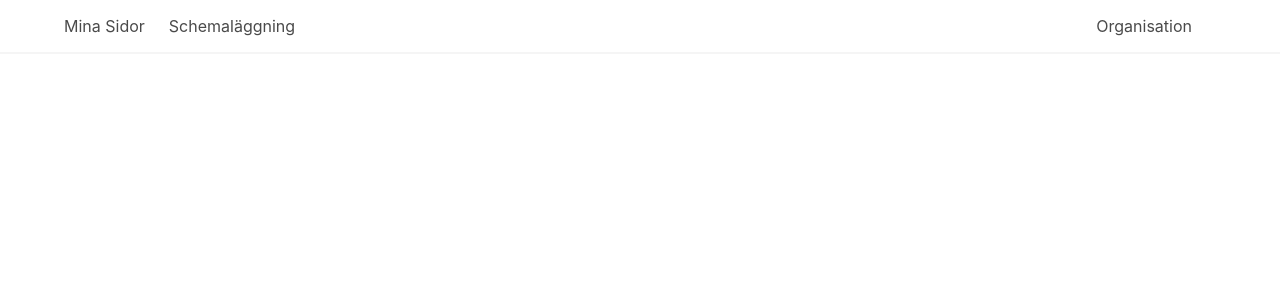
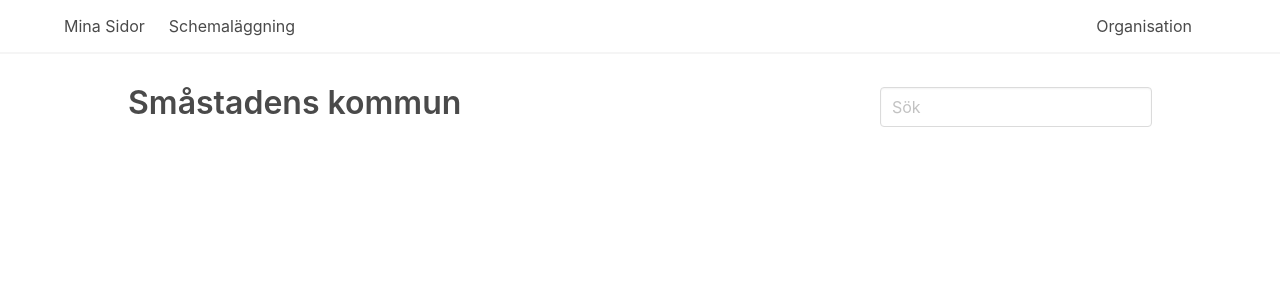
Before and after one commit to kumarnik007/smastadens, a React (Create React App) app: page / in a window 1280 px wide. Shown: the top 300 px of the page. Built offline with nearby package versions, Linux system fonts and the light colour scheme.

Commit message:
Added kommun title and person search form

```diff
--- a/src/App.tsx
+++ b/src/App.tsx
@@ -1,10 +1,10 @@
 import React from "react";
-import { Navbar } from "./components/Navbar";
+import { Header } from "./components/Header";
 
 export const App = () => {
   return (
     <div>
-      <Navbar />
+      <Header />
     </div>
   );
 };
--- /dev/null
+++ b/src/components/Header/Header.scss
@@ -0,0 +1,7 @@
+.header {
+  &__bottom {
+    box-sizing: border-box;
+    margin: 0 auto;
+    width: 80vw;
+  }
+}
--- /dev/null
+++ b/src/components/Header/Header.tsx
@@ -0,0 +1,40 @@
+import React from 'react';
+import { Navbar } from '../Navbar';
+import './Header.scss';
+import './Title-bar.scss';
+
+export const Header = () => (
+  <div className="header">
+    <div className="header__top">
+      <Navbar />
+    </div>
+
+    <div className="header__bottom title-bar">
+      <div className="title-bar__top">
+        <h1 className="title">
+          Småstadens kommun
+        </h1>
+
+        <form className="find-person">
+          <div className="field">
+            <label className="label" htmlFor="person-search" />
+
+            <div className="control">
+              <input
+                type="text"
+                id="person-search"
+                placeholder="Sök"
+                className="input is-dander"
+                name="query"
+              />
+            </div>
+          </div>
+        </form>
+      </div>
+
+      <div className="title-bar__bottom">
+
+      </div>
+    </div>
+  </div>
+);
--- /dev/null
+++ b/src/components/Header/Title-bar.scss
@@ -0,0 +1,21 @@
+.title-bar {
+  &__top {
+    display: flex;
+    justify-content: space-between;
+    padding-top: 27px;
+  }
+
+  &__bottom {
+    padding-top: 8px;
+  }
+}
+
+.title {
+  display: flex;
+  align-items: center;
+  color: #4a4a4a;
+
+  &:not(:last-child) {
+    margin-bottom: 0;
+  }
+}
--- /dev/null
+++ b/src/components/Header/index.tsx
@@ -0,0 +1 @@
+export * from './Header';
```
